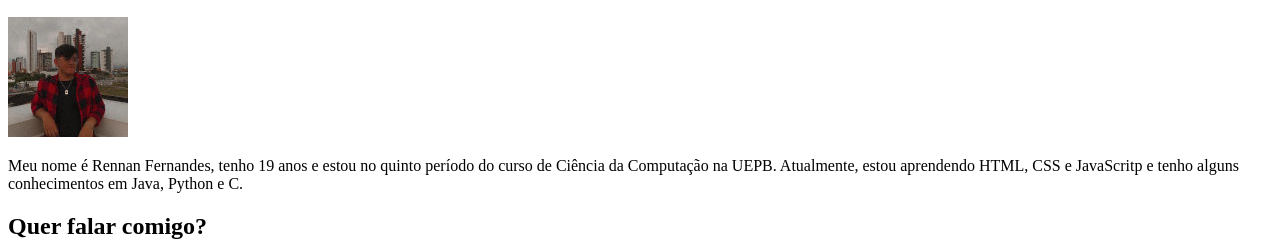
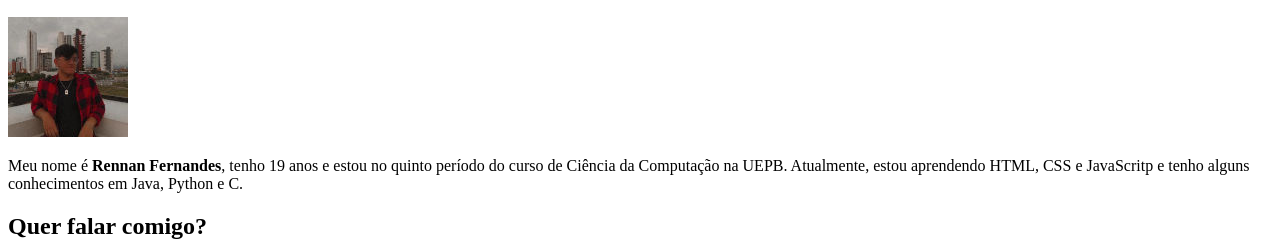
Before and after one commit to Rennan0102/ExerciciosHTML-CSS, a plain HTML site: page d005/index.html in a window 1280 px wide. Shown: the part 110-357 px from the top of the page. Drawn offline with Linux system fonts and the light colour scheme.

Commit message:
Update index.html

```diff
--- a/d005/index.html
+++ b/d005/index.html
@@ -9,7 +9,7 @@
     <h1>Minhas redes sociais</h1>
     <h2>Quem sou eu?</h2>
     <img src="imagens/foto-perfil-rennan.jpg" alt="">
-    <p>Meu nome é Rennan Fernandes, tenho 19 anos e estou no quinto período do curso de Ciência da Computação na UEPB. Atualmente, estou aprendendo HTML, CSS e JavaScritp e tenho alguns conhecimentos em Java, Python e C. </p>
+    <p>Meu nome é <strong>Rennan Fernandes</strong>, tenho 19 anos e estou no quinto período do curso de Ciência da Computação na UEPB. Atualmente, estou aprendendo HTML, CSS e JavaScritp e tenho alguns conhecimentos em Java, Python e C. </p>
     <h2>Quer falar comigo?</h2>
     <ul>
         <li><img src="imagens/icone-github.png" alt="ícone do GitHub"><a href="https://github.com/Rennan0102" target="_blank" rel="external">/Rennan0102</a> - Acessa meus repositórios no GitHub</li>
```
